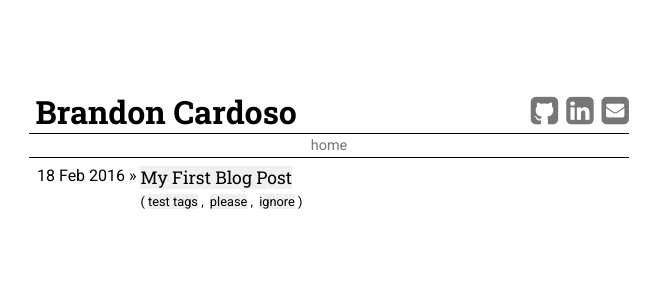
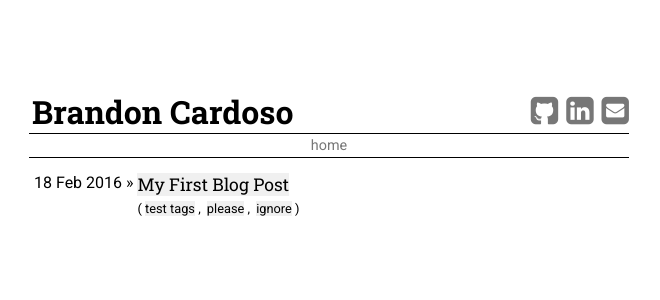
Before and after one commit to brandoncardoso/brandoncardoso.github.io, a Jekyll site: the page built from index.html, in a window 1280 px wide. Shown: the top 300 px of the page, without its empty margins (311-971 px from the left). Built offline with Jekyll 4.4.1, drawn with Linux system fonts in a browser that asks for light colours.

Commit message:
Don't use ems for padding/margins, adjust margins on posts

```diff
--- a/css/main.css
+++ b/css/main.css
@@ -21,7 +21,7 @@
 }
 
 header {
-    padding: 0 0.2em;
+    padding: 0 3px;
     font-size: 2em;
     position: relative;
 }
@@ -42,7 +42,7 @@
 }
 
 nav {
-    padding: 0.2em 0.5em;
+    padding: 3px 5px;
     font-size: 0.9em;
 }
 
@@ -57,12 +57,12 @@
 }
 
 nav li:not(:first-child) {
-    margin-left: 1em;
+    margin-left: 10px;
 }
 
 
 div.content {
-    padding: 0.5em;
+    padding: 5px;
 }
 
 a {
@@ -112,11 +112,11 @@
 ul.posts {
     list-style-type: none;
     padding: 0;
-    margin: 0;
+    margin: 10px 0 0;
 }
 
 li.post {
-    margin-bottom: 20px;
+    margin-bottom: 16px;
 }
 
 li.post .post-date::after {
```
